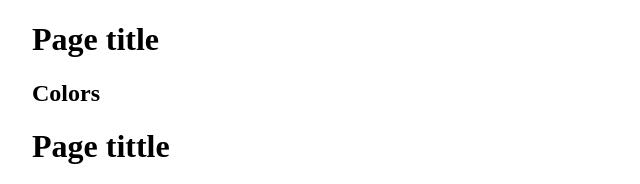
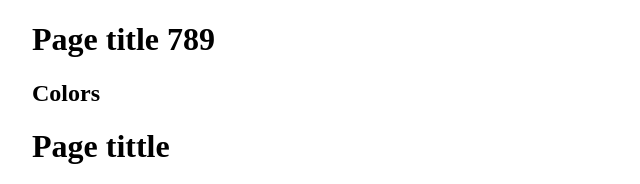
Before and after one commit to mykhailo-shvets/my-page, a plain HTML site: page index.html in a window 1280 px wide. Shown: the top 184 px of the page, 16-656 px from the left. Drawn offline with Linux system fonts and the light colour scheme.

Commit message:
Update index.html

```diff
--- a/index.html
+++ b/index.html
@@ -8,7 +8,7 @@
 </head>
 <body>
   <ul>
-  <h1>Page title</h1>
+  <h1>Page title 789</h1>
 
   <h2>Colors</h2>
   <h1>Page tittle</h1>
```
